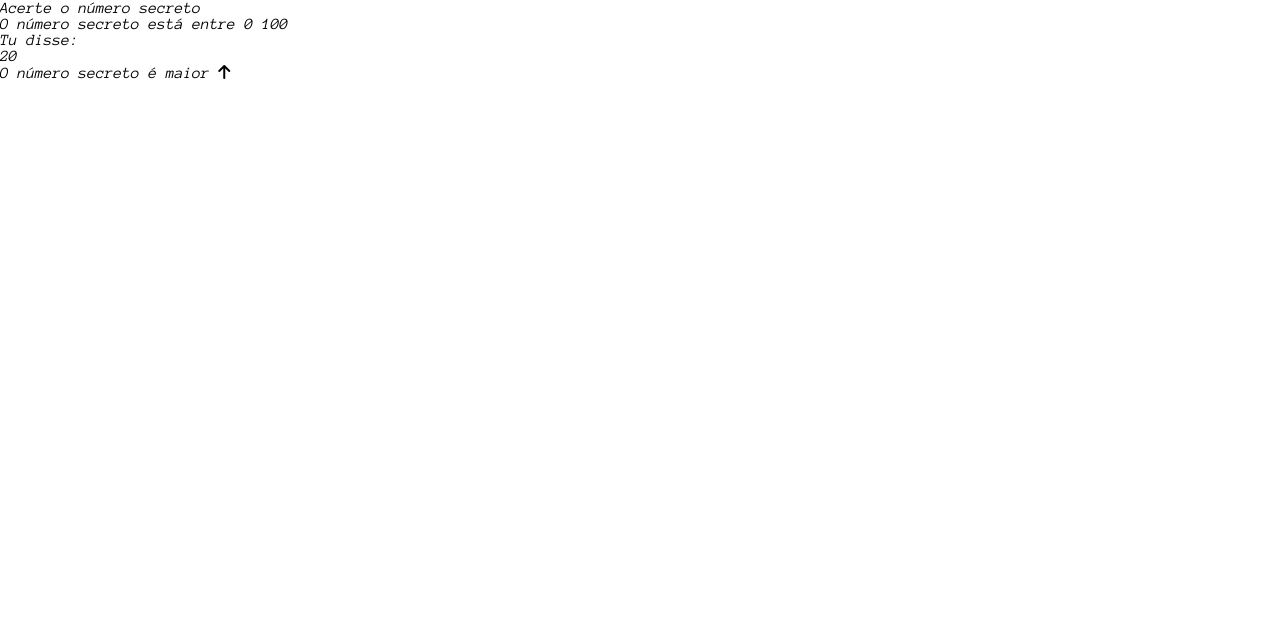
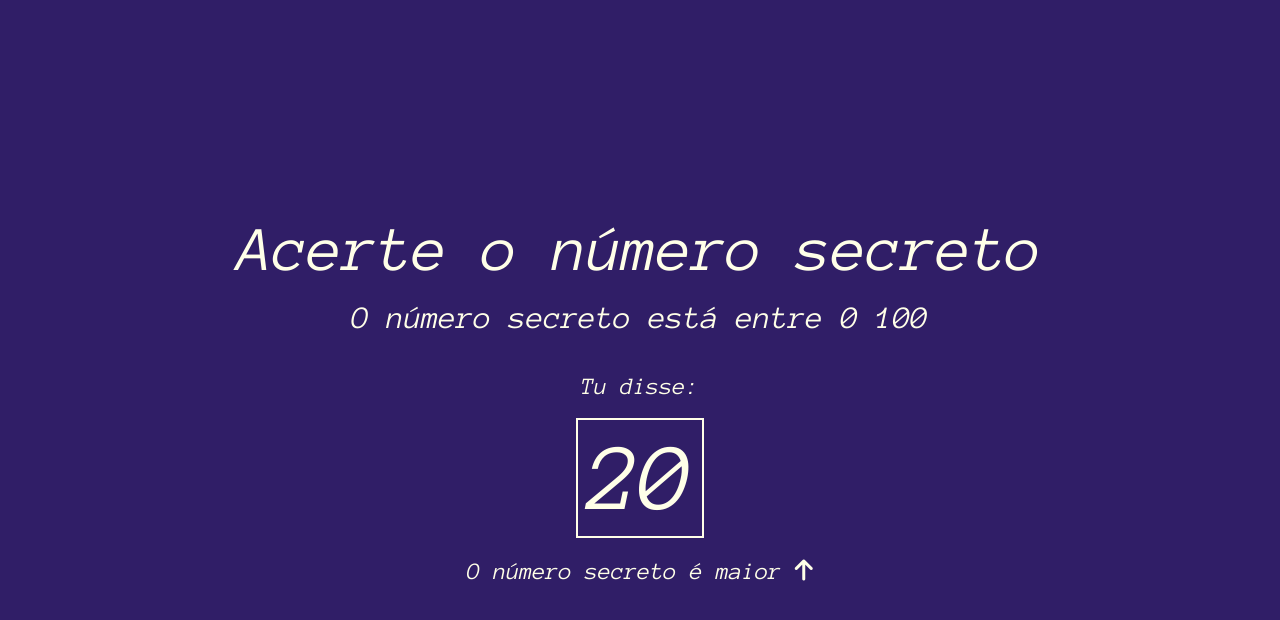
Before and after one commit to diogenespasqualoto/js-validacoes-e-reconhecimento-de-voz, a website: page index.html in a window 1280 px wide. Drawn offline with nearby package versions, Linux system fonts and the light colour scheme.

Commit message:
Aplicando cores e posicionamento

```diff
--- a/styles.css
+++ b/styles.css
@@ -1,8 +1,43 @@
 @import url('https://fonts.googleapis.com/css2?family=Anonymous+Pro:ital,wght@1,400;1,700&display=swap');
 
 :root {
-    font-family: 'Anonymous Pro', monospace;
+    --font-family: 'Anonymous Pro', monospace;
     --bg-color: #301E67;
     --primary-color: #03001C;
     --primary-color-light: #FFFFE8;
 }
+
+body {
+    background-color: var(--bg-color);
+    color: var(--primary-color-light);
+    min-height: 100vh;
+    display: flex;
+    flex-direction: column;
+    align-items: center;
+    justify-content: center;
+    text-align: center;
+    margin: 0;
+    font-family: var(--font-family);
+}
+
+h1 {
+    font-size: 4em;
+}
+
+h3 {
+    font-size: 2em;
+    margin-top: 20px;
+}
+
+.mensagem {
+    font-size: 1.5em;
+    margin-top: 40px;
+}
+
+.box{
+    border: 2px solid var(--primary-color-light) ;
+    display: inline-block;
+    font-size: 4em;
+    padding:10px ;
+    margin: 20px;
+}
```
Also changed, not shown: README.md.
